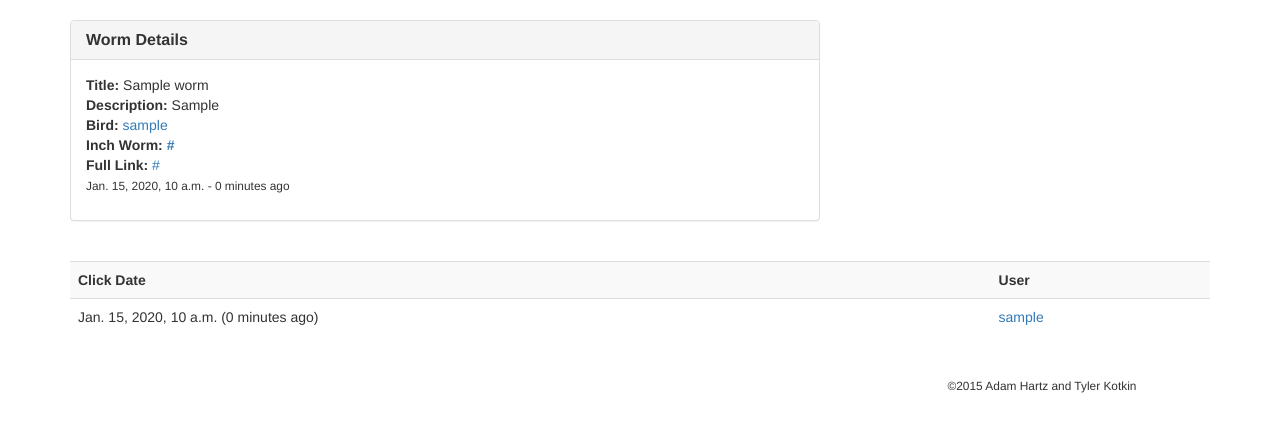
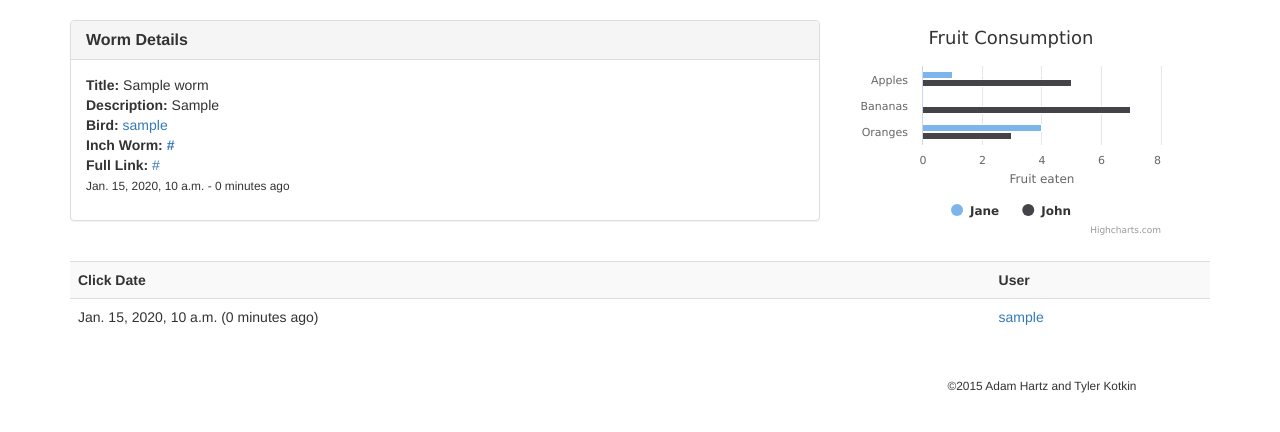
Before and after one commit to ahartz1/urly-bird, a Django app: page /worms/1 in a window 1280 px wide. Shown: the part 52-484 px from the top of the page. Run offline with Django 3.2, Linux system fonts and the light colour scheme; tables that the repository leaves empty hold one stand-in row (values such as "Sample post"); some libraries are stand-ins or nearby versions.

Commit message:
Highcharts graph example in place

```diff
--- a/urlybird/bookmarks/templates/bookmarks/click_list.html
+++ b/urlybird/bookmarks/templates/bookmarks/click_list.html
@@ -1,5 +1,12 @@
 {% extends "base.html" %}
 {% load bootstrap3 %}
+
+{% block head %}
+<script src="http://ajax.googleapis.com/ajax/libs/jquery/1.8.2/jquery.min.js"></script>
+<script src="http://code.highcharts.com/highcharts.js"></script>
+<script type="text/javascript" src="/js/themes/gray.js"></script>
+{% endblock %}
+
 {% block content %}
 
 <body>
@@ -31,6 +38,7 @@
         </div>
       </div>
     </div>
+    <div class="col-md-4" id="container" style="width:30%; height:218px;"></div>
   </div>
 
 {% if clicks %}
@@ -58,4 +66,32 @@
   {% bootstrap_pagination page_obj pages_to_show=5 %}
 </div>
 {% endif %}
+<script>
+$(function () {
+    $('#container').highcharts({
+        chart: {
+            type: 'bar'
+        },
+        title: {
+            text: 'Fruit Consumption'
+        },
+        xAxis: {
+            categories: ['Apples', 'Bananas', 'Oranges']
+        },
+        yAxis: {
+            title: {
+                text: 'Fruit eaten'
+            }
+        },
+        series: [{
+            name: 'Jane',
+            data: [1, 0, 4]
+        }, {
+            name: 'John',
+            data: [5, 7, 3]
+        }]
+    });
+});
+</script>
+
 {% endblock %}
--- a/urlybird/templates/base.html
+++ b/urlybird/templates/base.html
@@ -14,6 +14,7 @@
   <meta name="viewport" content="width=device-width, initial-scale=1">
   <title>{% block title %}URLy Bird{% endblock %}</title>
   <link rel="stylesheet" type="text/css" href="{% static 'style.css' %}" />
+  {% block head %}{% endblock %}
 </head>
 
 <body>
```
Also changed, not shown: README.md.
